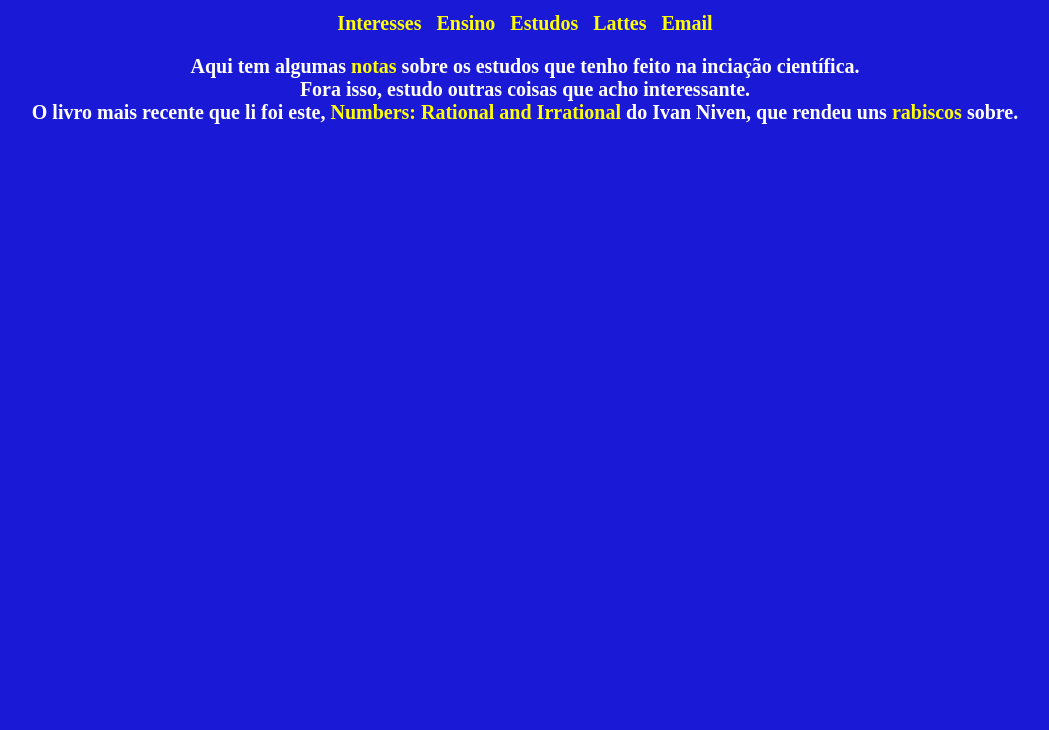
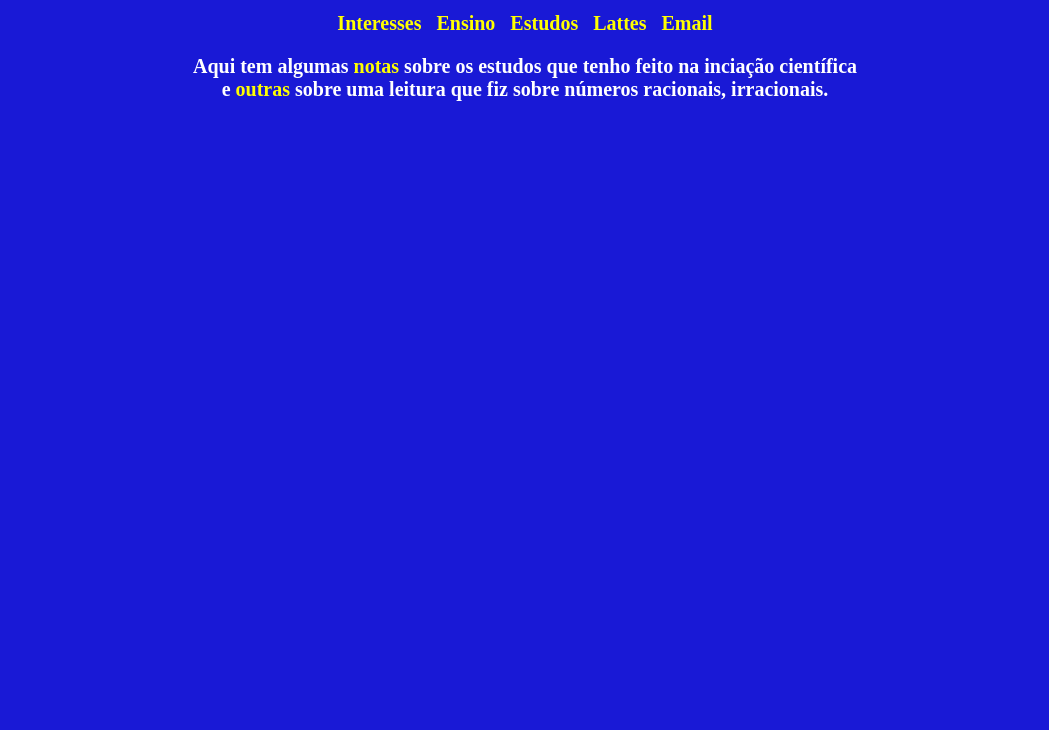
Before and after one commit to dozequarenta/1240, a plain HTML site: page Estudos.html in a window 1280 px wide. Shown: the part 70-800 px from the top of the page, without its empty margins (115-1164 px from the left). Drawn offline with Linux system fonts and the light colour scheme.

Commit message:
Update Estudos.html

```diff
--- a/Estudos.html
+++ b/Estudos.html
@@ -16,10 +16,9 @@
         <a href="mailto:oemaildoalmir@gmail.com?subject = achei no site = Message">Email</a>
     </p>
     <p>
-        Aqui tem algumas <a href="">notas</a> sobre os estudos que tenho feito na inciação científica. <br>
-        Fora isso, estudo outras coisas que acho interessante.<br>
-        O livro mais recente que li foi este, <a href="https://www.amazon.com/Numbers-Rational-Irrational-Ivan-Niven/dp/0883856018"target="_blank">
-        Numbers: Rational and Irrational</a> do Ivan Niven, que rendeu uns <a href="">rabiscos</a> sobre.
+        Aqui tem algumas <a href="">notas</a> sobre os estudos que tenho feito na inciação científica<br>
+        e <a href="">outras</a> sobre uma leitura que fiz sobre números racionais, irracionais.
+
     </p>
 </body>
 </html>
```
